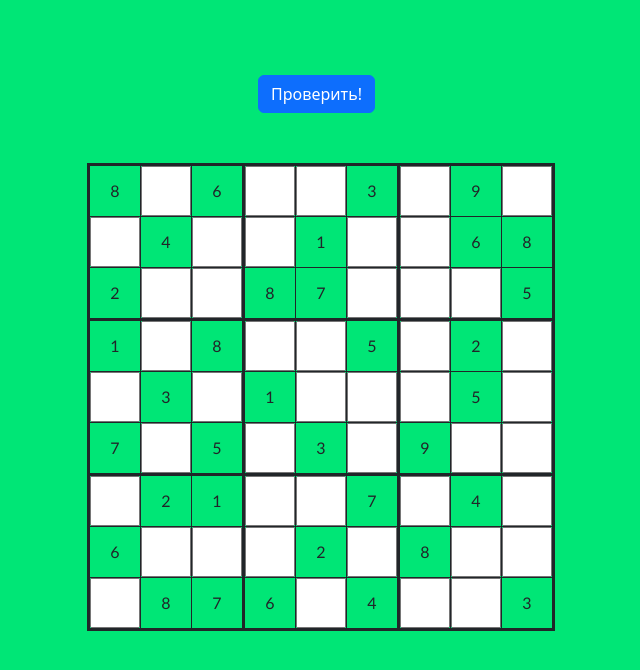
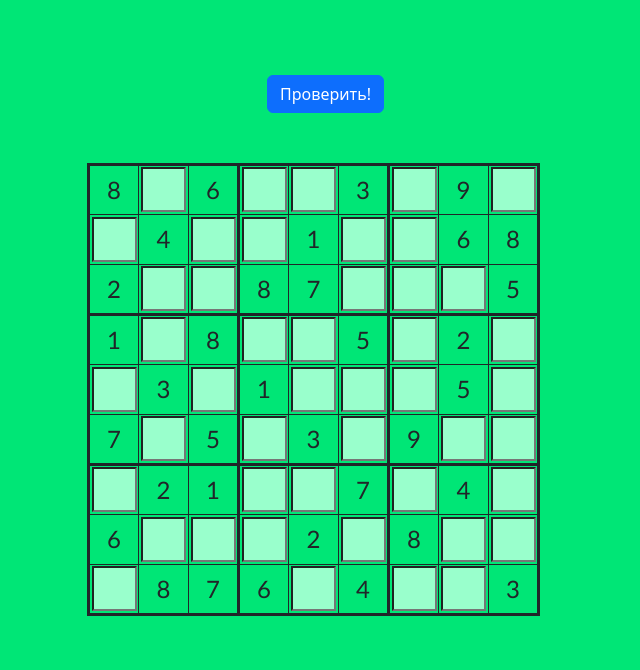
Before and after one commit to Serafaz/WebProject, a Flask app: page /play/level1 in a window 1280 px wide. Shown: the part 58-728 px from the top of the page, without its empty margins (425-1065 px from the left). Run offline with Flask 3, Linux system fonts and the light colour scheme; a user stored in the database is signed in.

Commit message:
sudoku design

```diff
--- a/static/css/table.css
+++ b/static/css/table.css
@@ -13,13 +13,16 @@ td {
     width: 50px;
     text-align: center;
     padding: 0;
+    font-size: 150%
 }
 button {
     margin-top: 75px;
     margin-bottom: 50px;
-    margin-left: 601px;
+    margin-left: 610px;
 }
 input {
-    width: 50px;
-    height: 50px
+    width: 45px;
+    height: 45px;
+    text-align: center;
+    background-color: #99ffcc
 }
```
